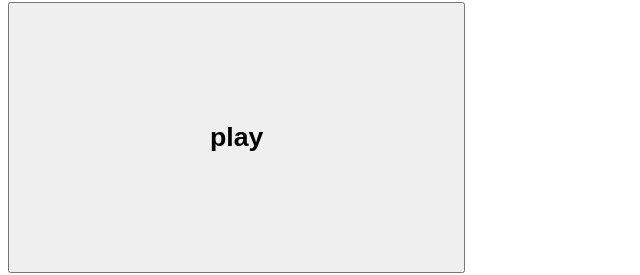
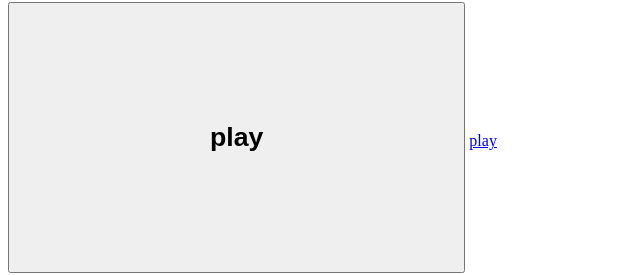
Before and after one commit to JonyT3T/jonyt3t.github.io, a plain HTML site: page Button/index.html in a window 1280 px wide. Shown: the part 86-361 px from the top of the page, 0-640 px from the left. Drawn offline with Linux system fonts and the light colour scheme.

Commit message:
added link

```diff
--- a/Button/index.html
+++ b/Button/index.html
@@ -11,7 +11,7 @@
   <body>
     <h1>Hey this is the button you asked for</h1>
     <button type="button" name="play" onmousedown="boom.play()"> <h1>play</h1></button>
-
+<a href="#" onmousedown="boom.play()">play</a>
 
   </body>
 </html>
```
